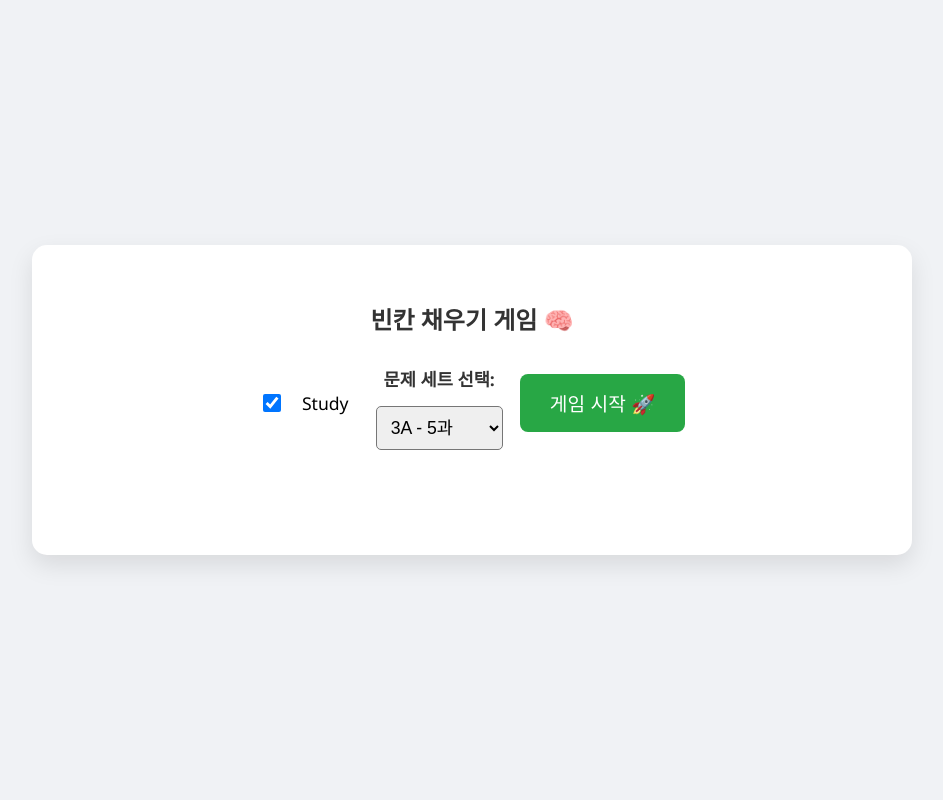
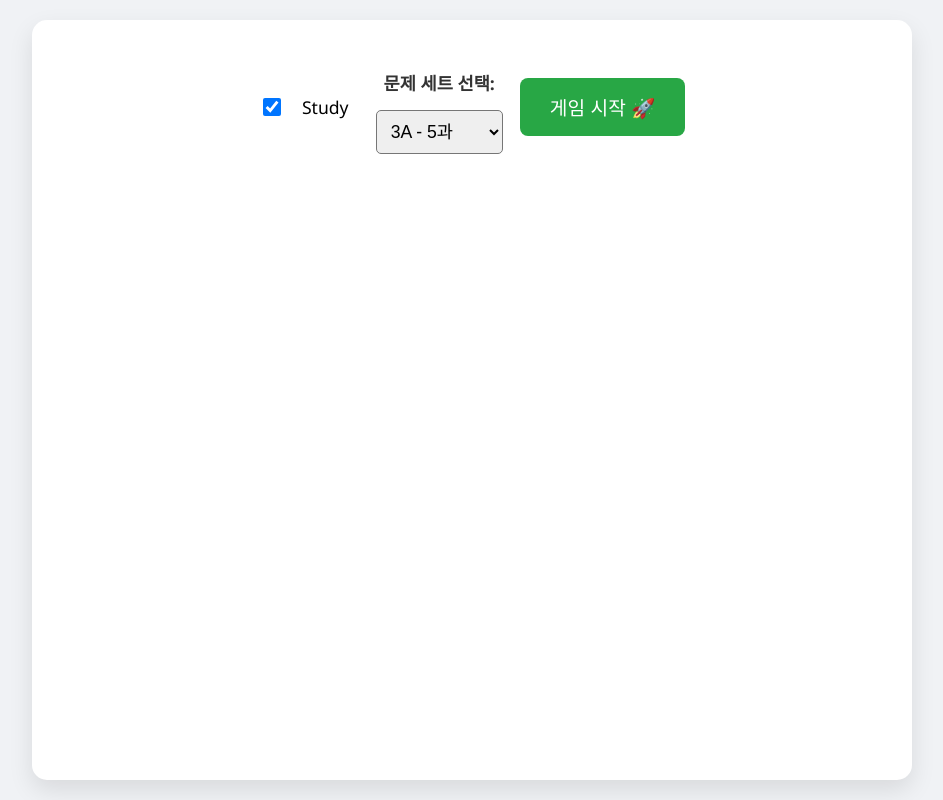
Before and after one commit to yigunha/voca, a plain HTML site: page idn-paren_3A.html in a window 1280 px wide. Shown: the whole page, without its empty margins (168-1111 px from the left). Drawn offline with Linux system fonts and the light colour scheme.

Commit message:
Add files via upload

```diff
--- a/idn-paren_3A.html
+++ b/idn-paren_3A.html
@@ -9,7 +9,6 @@
 <body>
     <div class="game-container">
         <div class="challenge-header" id="challengeHeader">🏆 도전</div>
-        <h1>빈칸 채우기 게임 🧠</h1>
         <div class="file-selector">
             <div class="selector-row">
                 <div class="checkbox-group">
@@ -26,8 +25,6 @@
                 <button id="loadBtn">게임 시작 🚀</button>
             </div>
         </div>
-
-        <div id="descriptionArea" class="description-area"></div>
 
         <div id="questionContainer" class="question-container"></div>
 
@@ -49,7 +46,7 @@
         <p id="resultMessage" class="message"></p>
         <p id="answerMessage" class="message"></p>
         <p id="descriptionMessage" class="message"></p>
-
+        <div id="descriptionArea" class="description-area"></div>
         <div id="gameStats" class="game-stats" style="display: none;"></div>
     </div>
 
--- a/style-parentheses.css
+++ b/style-parentheses.css
@@ -3,7 +3,6 @@ body {
     background-color: #f0f2f5;
     display: flex;
     justify-content: center;
-    align-items: center;
     min-height: 100vh;
     margin: 0;
     padding: 20px;
```
